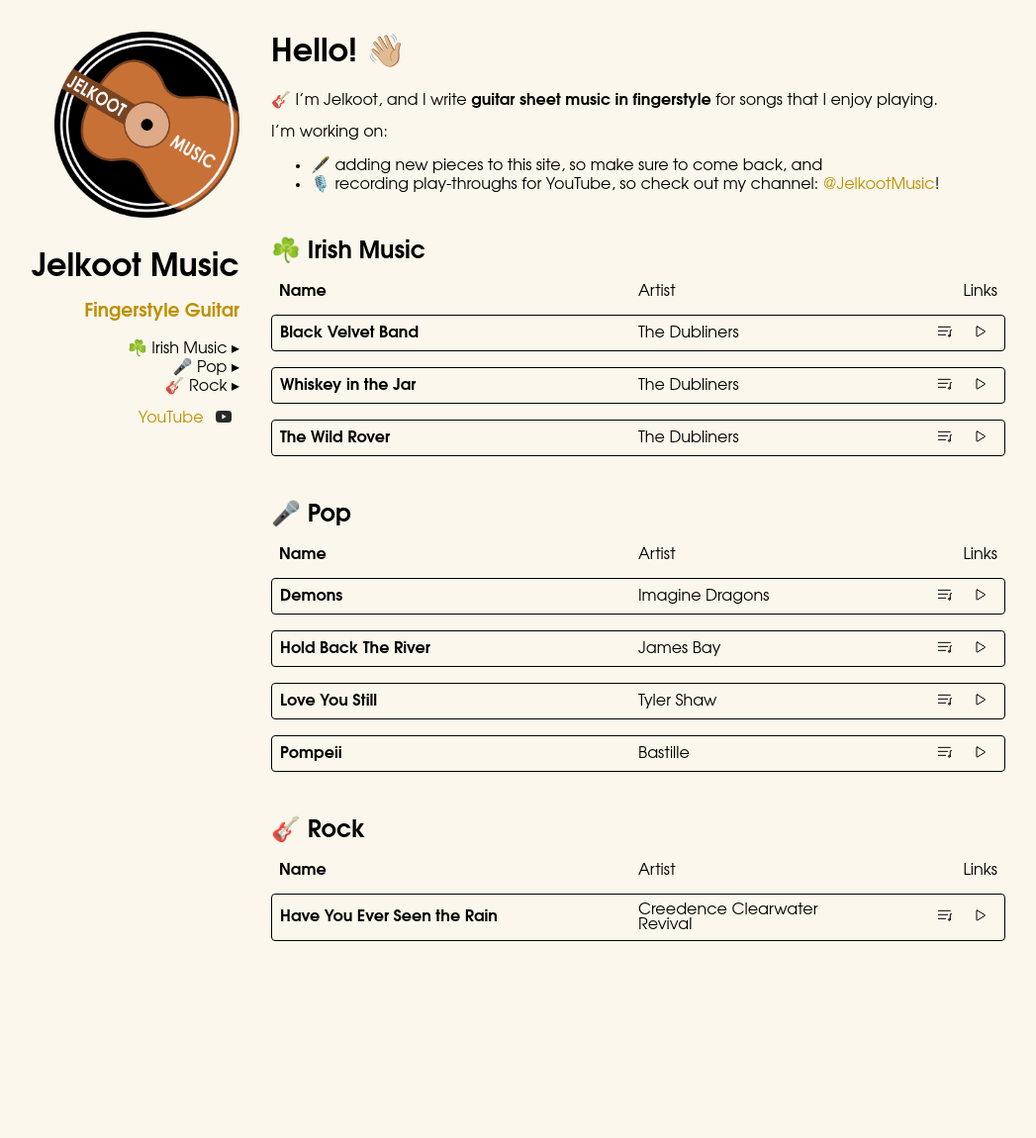
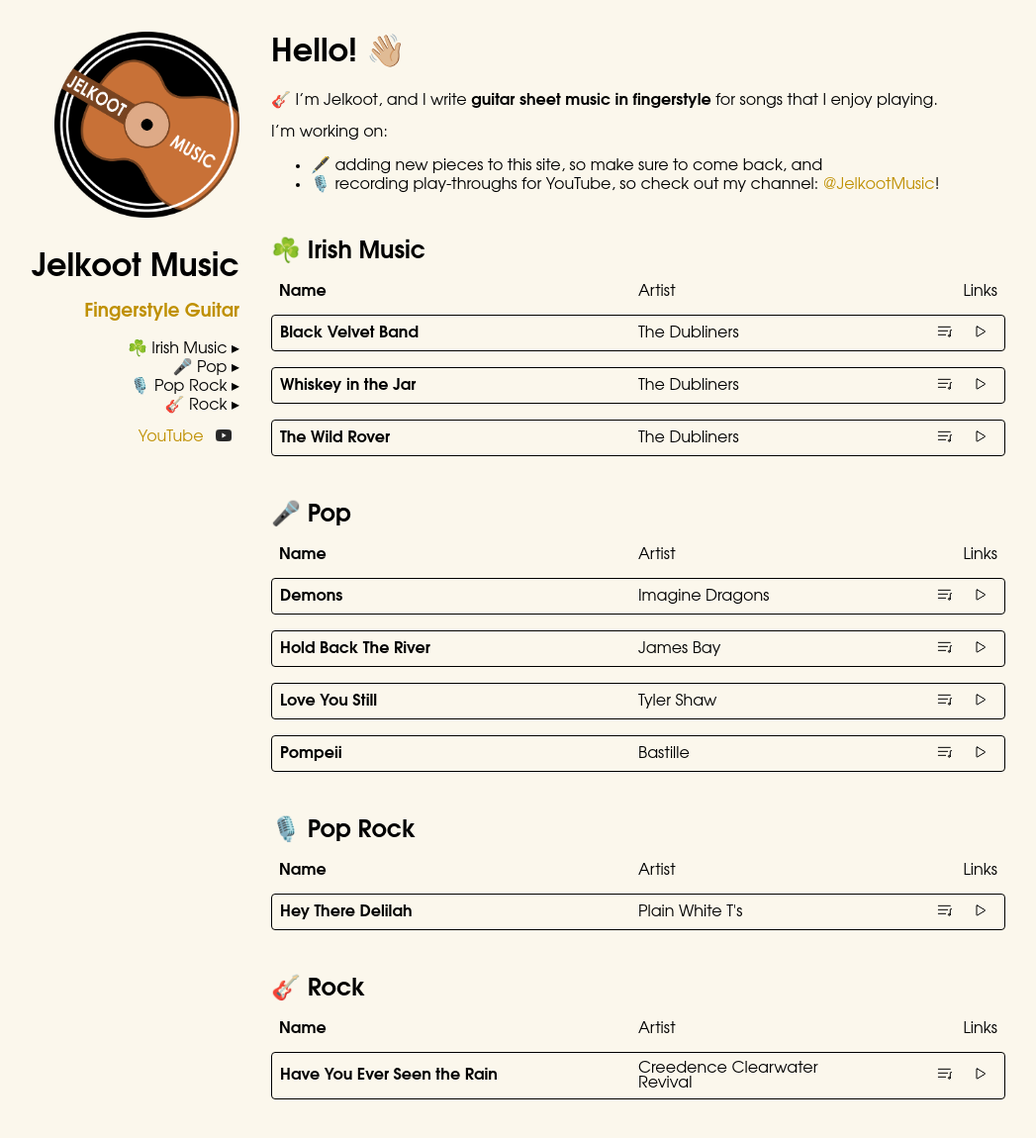
Before and after one commit to jelkoot/jelkoot.github.io, a Jekyll site: the page built from index.md, in a window 1280 px wide and 1159 px high. Shown: the top 1150 px of the window at 99% size, without its empty margins (136-1183 px from the left). Built offline with Jekyll 4.4.1, drawn with Linux system fonts in a browser that asks for light colours.

Commit message:
Add Hey There Delilah

```diff
--- a/_data/music.yaml
+++ b/_data/music.yaml
@@ -33,6 +33,13 @@
         artist: Bastille
         sheet: assets/sheets/pop/bastille-pompeii.pdf
         link: https://youtu.be/fcj59FonTMs
+  - id: pop-rock
+    title: 🎙️ Pop Rock
+    songs:
+      - name: Hey There Delilah
+        artist: Plain White T's
+        sheet: assets/sheets/pop-rock/plain_white_ts-hey_there_delilah.pdf
+        link: https://youtu.be/GZfKXl7MwKk
   - id: rock
     title: 🎸 Rock
     songs:
```
Also changed, not shown: 1 other file.
